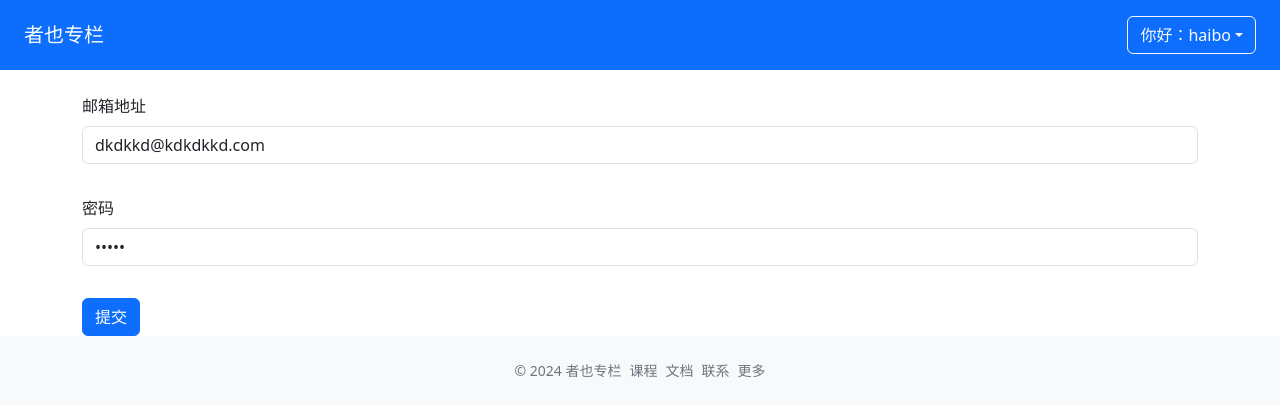
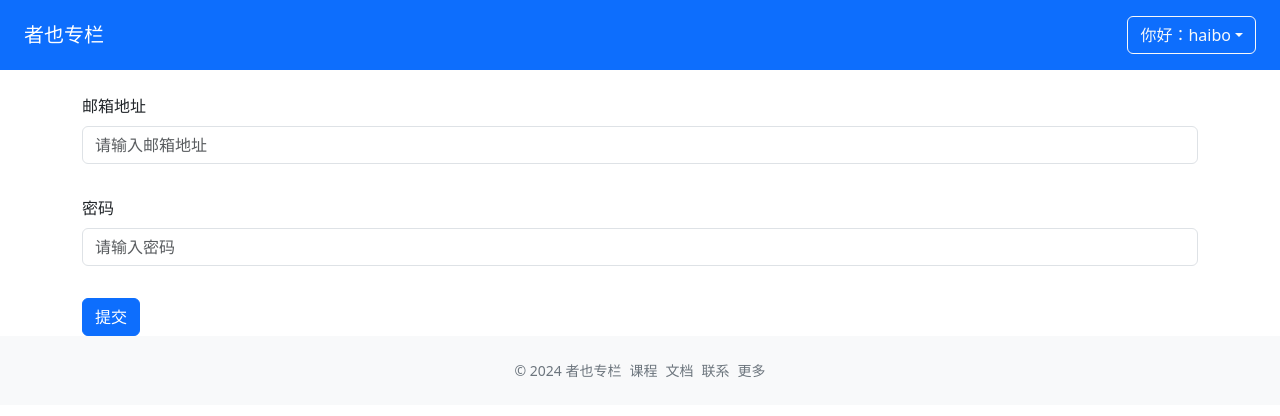
Before and after one commit to lhbdhr/zheye-2024, a Vue app: page /login in a window 1280 px wide. Shown: the top 416 px of the page. Built offline with nearby package versions, Linux system fonts and the light colour scheme.

Commit message:
fix bug where click is not triggered due to element movement

```diff
--- a/src/components/ValidateInput.vue
+++ b/src/components/ValidateInput.vue
@@ -86,4 +86,11 @@ onMounted(() => {
 })
 </script>
 
-<style></style>
+<style>
+.validate-input-container {
+  position: relative;
+}
+.invalid-feedback {
+  position: absolute;
+}
+</style>
--- a/src/views/Login.vue
+++ b/src/views/Login.vue
@@ -40,7 +40,6 @@ const passwordRules: RulesProp = [
 const onFormSubmit = (result: boolean) => {
   console.log('result', result)
 }
-const emailVal = ref('dkdkkd@kdkdkkd.com')
-// const emailVal = ref('')
-const passwordVal = ref('11111')
+const emailVal = ref('')
+const passwordVal = ref('')
 </script>
```
